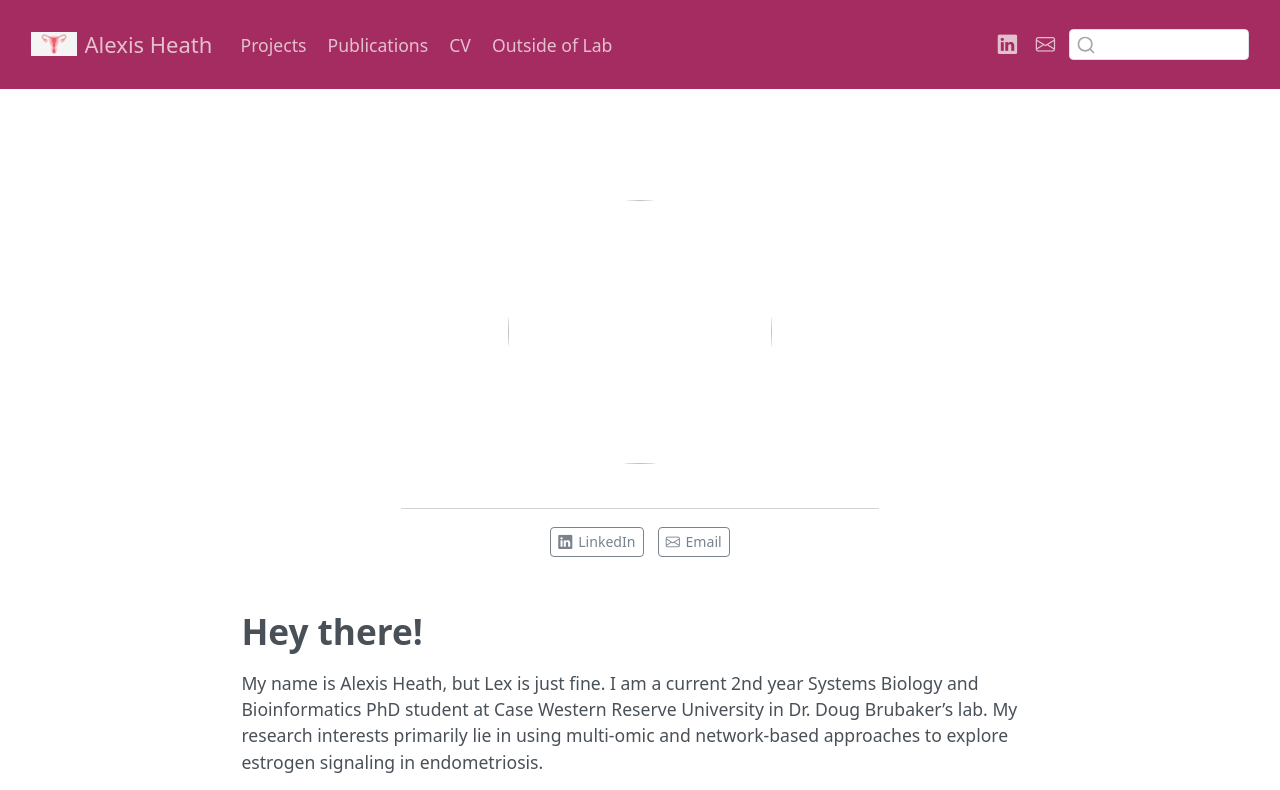
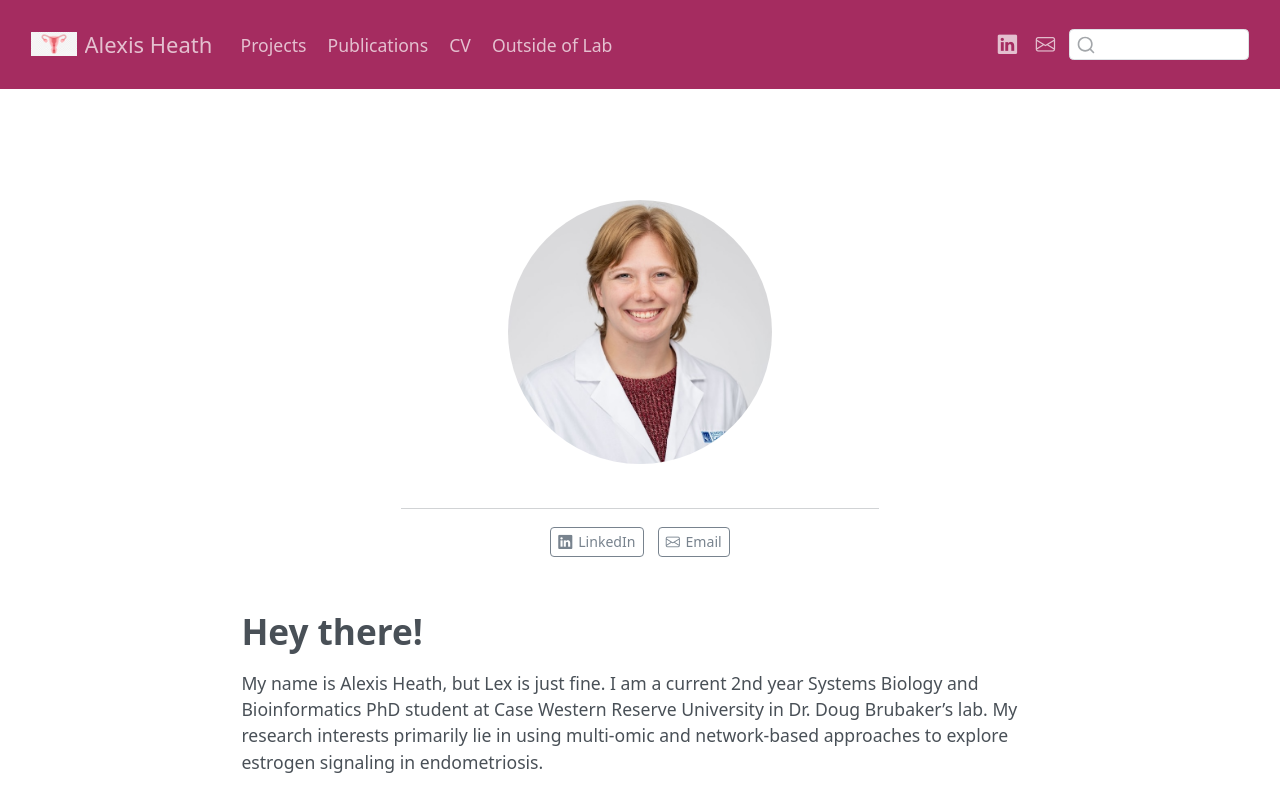
Before and after one commit to aeheath/aeheath, a plain HTML site: page docs/index.html in a window 1280 px wide. Shown: the top 790 px of the page. Drawn offline with Linux system fonts and the light colour scheme; the site is published under a folder, as on GitHub Pages, so addresses that start at the root find nothing.

Commit message:
Update index.html

```diff
--- a/docs/index.html
+++ b/docs/index.html
@@ -135,7 +135,7 @@ ul.task-list li input[type="checkbox"] {
 
 
 <div class="quarto-about-jolla">
-  <img src="/img/image1.jpg" class="about-image
+  <img src="image1.jpg" class="about-image
   round " style="height: 15em; width: 15em;">
  <div id="about-block">
 </div>
```
